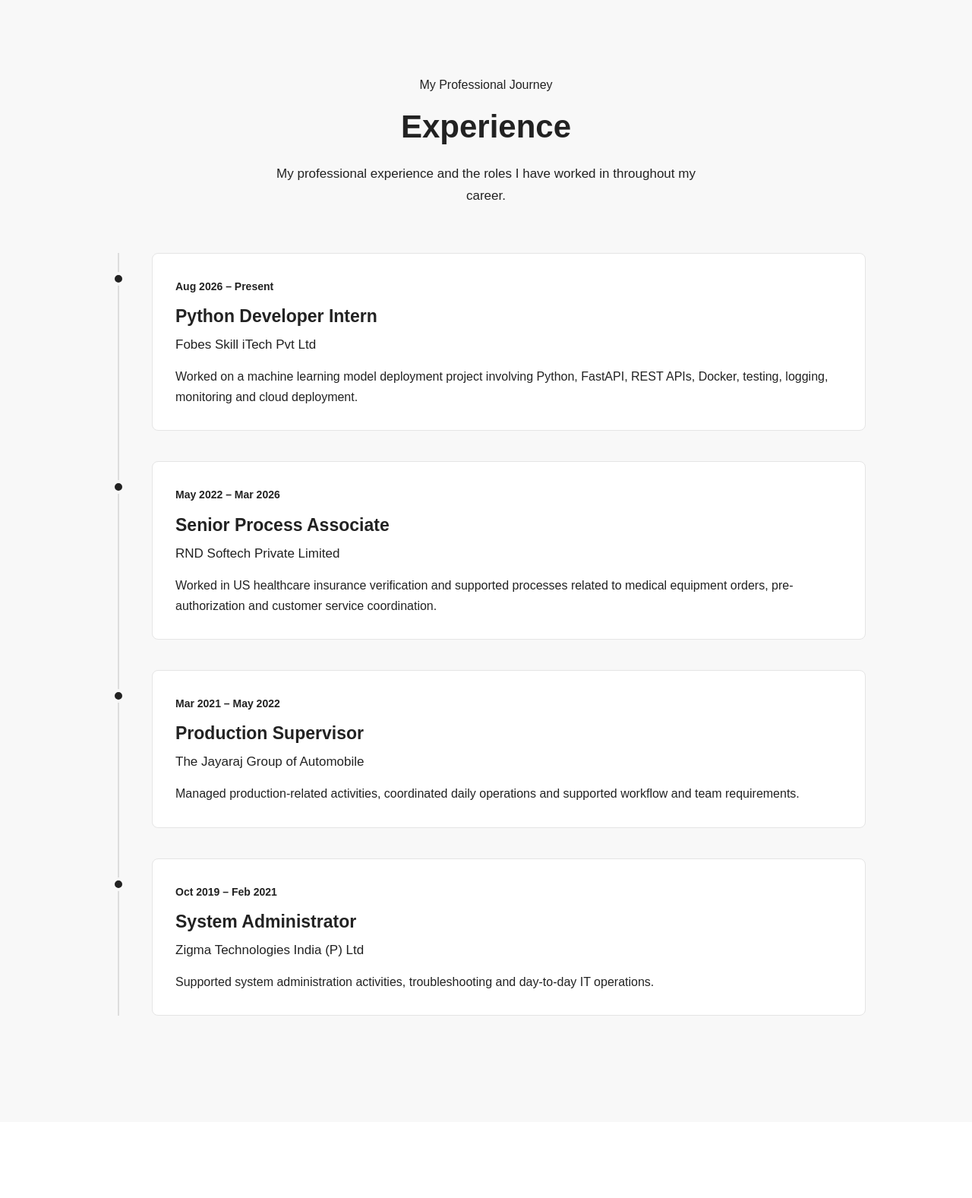
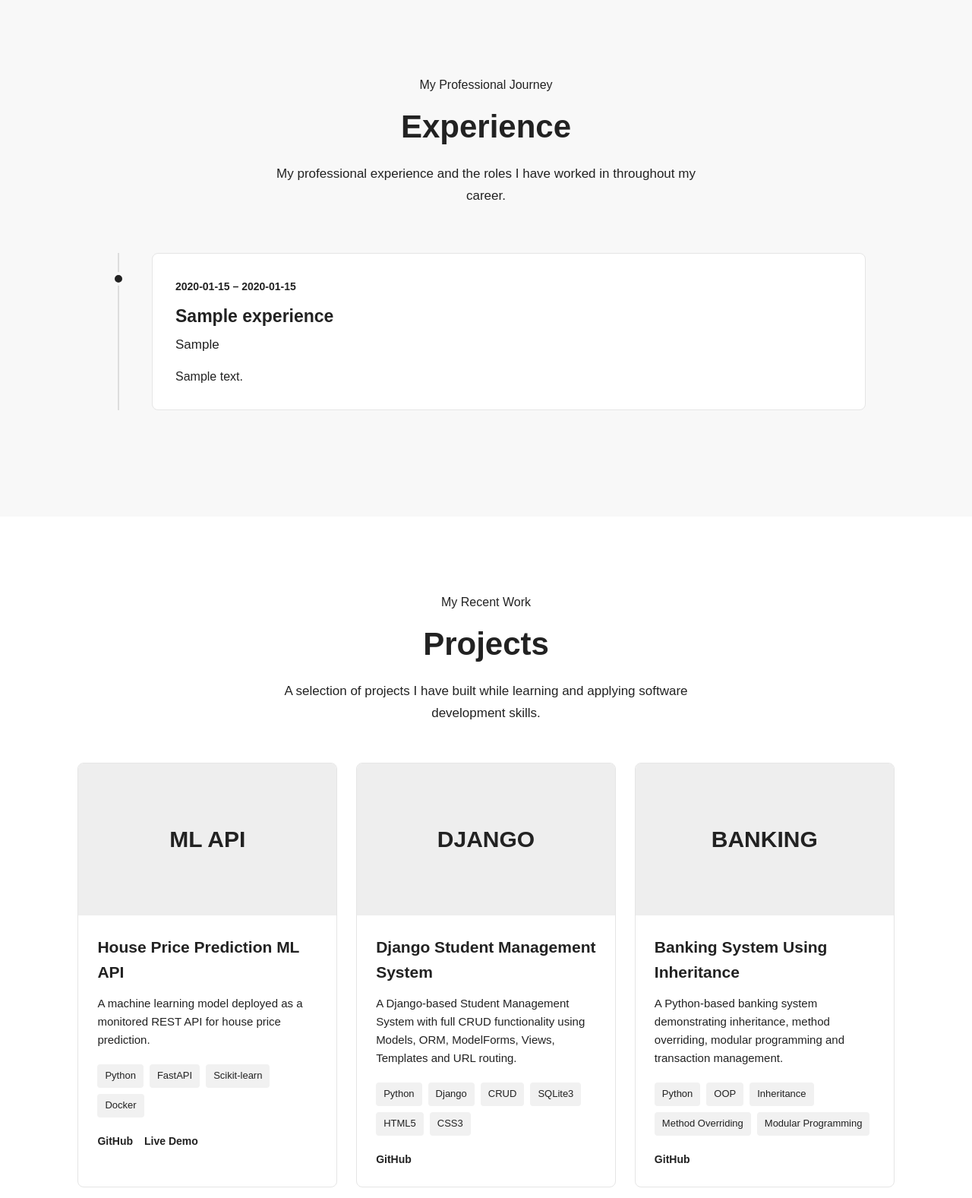
Before and after one commit to sourav-srv916/django-portfolio, a Django app: page / in a window 1280 px wide. Shown: the part 2065-3642 px from the top of the page at 76% size. Run offline with Django 5.2, Linux system fonts and the light colour scheme; tables that the repository leaves empty hold one stand-in row (values such as "Sample post"); grey boxes marked "Sample" are stand-in pictures.

Commit message:
Make experience section database driven

```diff
--- a/main/models.py
+++ b/main/models.py
@@ -44,3 +44,21 @@ class Skill(models.Model):
 
     def __str__(self):
         return self.name
+
+
+class Experience(models.Model):
+
+    job_title = models.CharField(max_length=150)
+
+    company = models.CharField(max_length=150)
+
+    start_date = models.CharField(max_length=50)
+
+    end_date = models.CharField(max_length=50)
+
+    description = models.TextField()
+
+    display_order = models.PositiveIntegerField(default=0)
+
+    def __str__(self):
+        return f"{self.job_title} - {self.company}"
--- a/main/templates/main/home.html
+++ b/main/templates/main/home.html
@@ -277,7 +277,7 @@
 
         <div class="experience-timeline">
 
-            <!-- Fobes Skill iTech -->
+            {% for experience in experiences %}
 
                 <div class="experience-item">
 
@@ -286,30 +286,26 @@
                     <div class="experience-card">
 
                         <span class="experience-date">
-                        Aug 2026 – Present
+                            {{ experience.start_date }} – {{ experience.end_date }}
                         </span>
 
                         <h3>
-                        Python Developer Intern
+                            {{ experience.job_title }}
                         </h3>
 
                         <h4>
-                        Fobes Skill iTech Pvt Ltd
+                            {{ experience.company }}
                         </h4>
 
                         <p>
-                        Worked on a machine learning model deployment
-                        project involving Python, FastAPI, REST APIs,
-                        Docker, testing, logging, monitoring and cloud
-                        deployment.
+                            {{ experience.description }}
                         </p>
 
                     </div>
 
                 </div>
 
-
-            <!-- Experience 1 -->
+            {% empty %}
 
                 <div class="experience-item">
 
@@ -317,90 +313,19 @@
 
                     <div class="experience-card">
 
-                    <span class="experience-date">
-                        May 2022 – Mar 2026
-                    </span>
-
                         <h3>
-                        Senior Process Associate
+                            No experience added yet
                         </h3>
 
-                    <h4>
-                        RND Softech Private Limited
-                    </h4>
-
                         <p>
-                        Worked in US healthcare insurance
-                        verification and supported processes
-                        related to medical equipment orders,
-                        pre-authorization and customer service
-                        coordination.
+                            Add experience details from Django Admin.
                         </p>
 
                     </div>
 
                 </div>
 
-
-            <!-- Experience 2 -->
-
-            <div class="experience-item">
-
-                <div class="experience-dot"></div>
-
-                <div class="experience-card">
-
-                    <span class="experience-date">
-                        Mar 2021 – May 2022
-                    </span>
-
-                    <h3>
-                        Production Supervisor
-                    </h3>
-
-                    <h4>
-                        The Jayaraj Group of Automobile
-                    </h4>
-
-                    <p>
-                        Managed production-related activities,
-                        coordinated daily operations and
-                        supported workflow and team requirements.
-                    </p>
-
-                </div>
-
-            </div>
-
-
-            <!-- Experience 3 -->
-
-            <div class="experience-item">
-
-                <div class="experience-dot"></div>
-
-                <div class="experience-card">
-
-                    <span class="experience-date">
-                        Oct 2019 – Feb 2021
-                    </span>
-
-                    <h3>
-                        System Administrator
-                    </h3>
-
-                    <h4>
-                        Zigma Technologies India (P) Ltd
-                    </h4>
-
-                    <p>
-                        Supported system administration activities,
-                        troubleshooting and day-to-day IT operations.
-                    </p>
-
-                </div>
-
-            </div>
+            {% endfor %}
 
 
         </div>
--- a/main/views.py
+++ b/main/views.py
@@ -1,9 +1,10 @@
 from django.shortcuts import render
-from .models import Profile, Skill
+from .models import Profile, Skill, Experience
 
 
 def home(request):
     profile = Profile.objects.first()
     skills = Skill.objects.all()
+    experiences = Experience.objects.all()
 
-    return render(request, 'main/home.html', {'profile': profile, 'skills': skills})
+    return render(request, 'main/home.html', {'profile': profile, 'skills': skills, 'experiences': experiences})
```
Also changed, not shown: main/admin.py (+23 -1 lines), main/migrations/0003_experience.py (added). Lines whose indentation alone changed are shown as unchanged.
